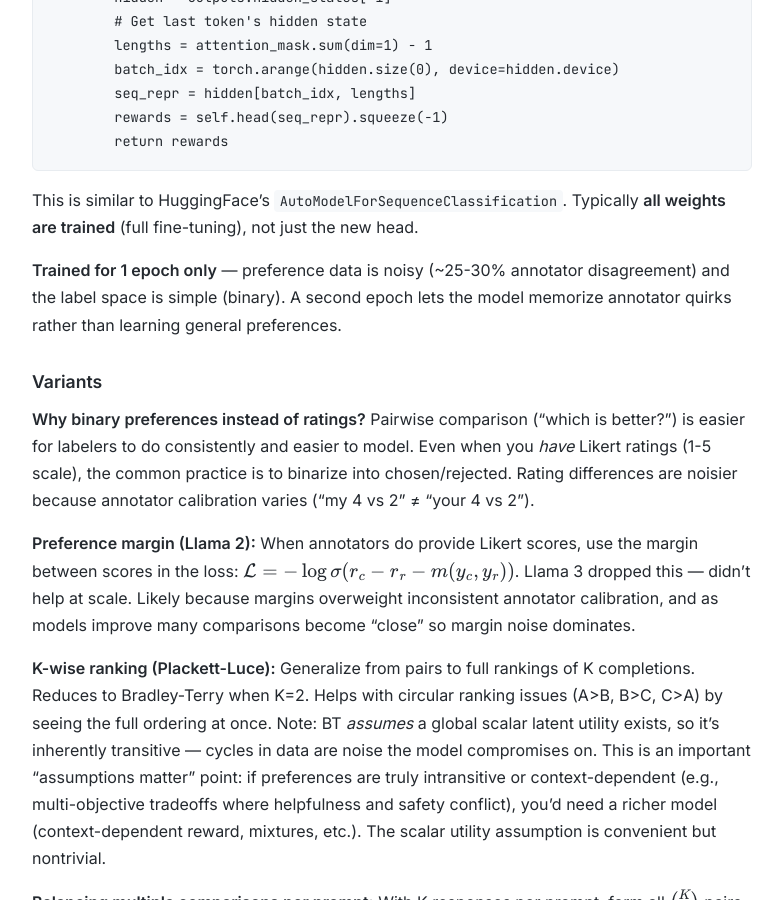
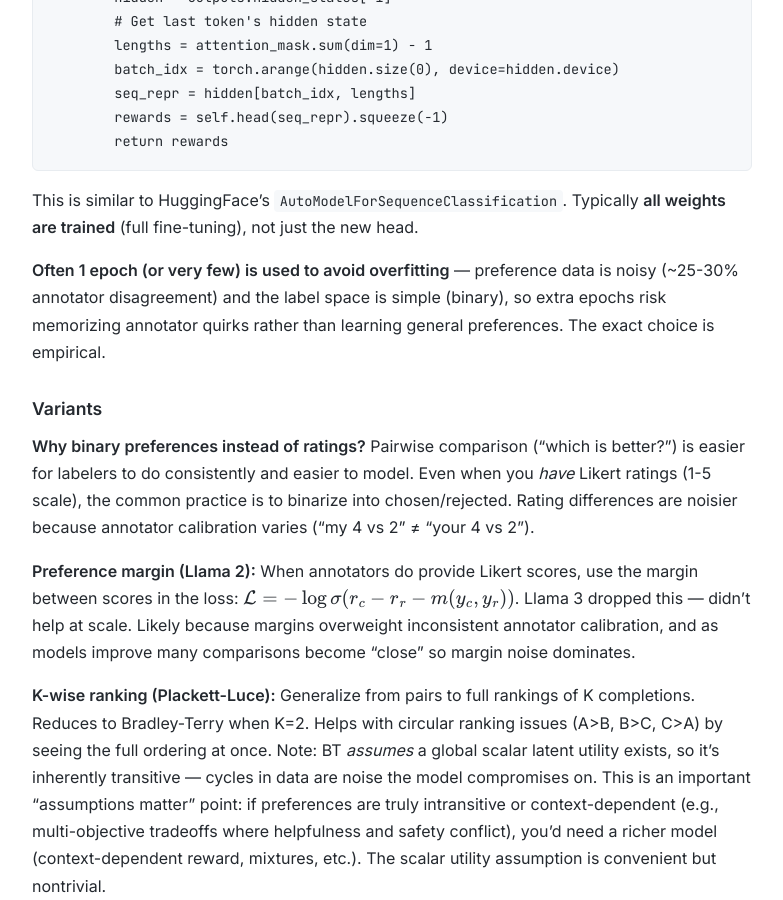
Before and after one commit to shreyasrajesh0308/RLHF-Reading-Group, a Jekyll site: the page built from notes/week03.md, in a window 1280 px wide and 900 px high, scrolled down 6304 px. Shown: the whole window, without its empty margins (248-1031 px from the left). Built offline with Jekyll 4.4.1, drawn with Linux system fonts in a browser that asks for light colours; our own code applies the rules of GitHub Pages for plain Markdown files.

Commit message:
Soften 1-epoch claim: often used, not universal

```diff
--- a/notes/week03.md
+++ b/notes/week03.md
@@ -169,7 +169,7 @@ class BradleyTerryRewardModel(nn.Module):
 
 This is similar to HuggingFace's `AutoModelForSequenceClassification`. Typically **all weights are trained** (full fine-tuning), not just the new head.
 
-**Trained for 1 epoch only** — preference data is noisy (~25-30% annotator disagreement) and the label space is simple (binary). A second epoch lets the model memorize annotator quirks rather than learning general preferences.
+**Often 1 epoch (or very few) is used to avoid overfitting** — preference data is noisy (~25-30% annotator disagreement) and the label space is simple (binary), so extra epochs risk memorizing annotator quirks rather than learning general preferences. The exact choice is empirical.
 
 ### Variants
 
```
